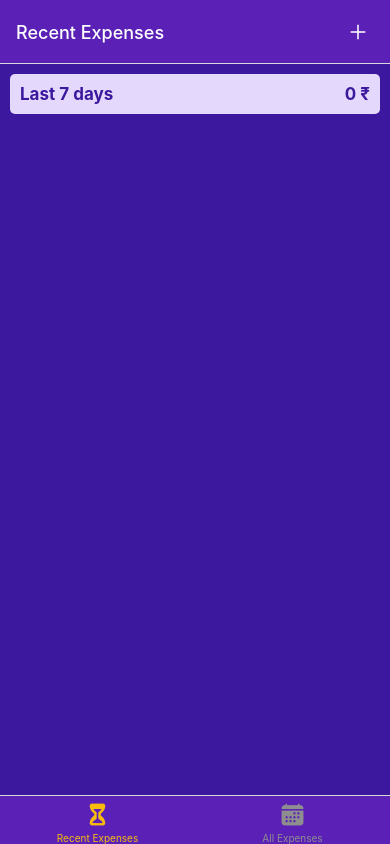
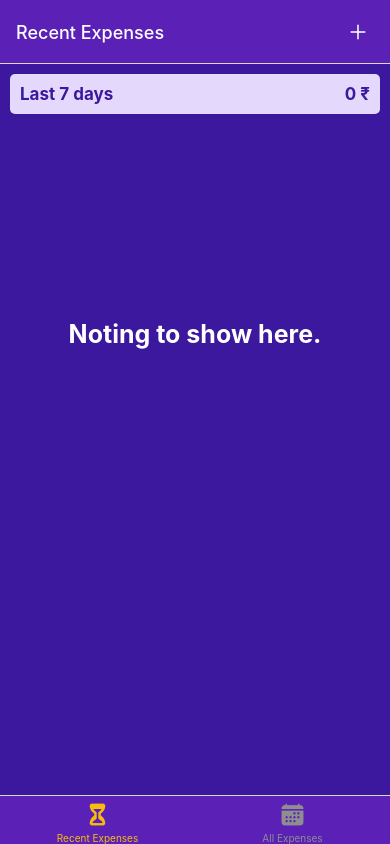
Before and after one commit to Armanai001/Expense_Tracker_app_React_Native, a React Native app: screen / in a window 390 px wide. Built offline with nearby package versions, Linux system fonts and the light colour scheme.

Commit message:
Adding some style

```diff
--- a/App.tsx
+++ b/App.tsx
@@ -54,7 +54,7 @@ function ExpenseOverview() {
 export default function App() {
     return (
         <>
-            <StatusBar style="auto"/>
+            <StatusBar style="light"/>
             <ExpenseContextProvider>
                 <NavigationContainer>
                     <Stack.Navigator screenOptions={{
--- a/src/components/ExpensesOutput/ExpensesList.tsx
+++ b/src/components/ExpensesOutput/ExpensesList.tsx
@@ -1,4 +1,4 @@
-import {FlatList, StyleSheet, View} from "react-native";
+import {FlatList, StyleSheet, Text, View} from "react-native";
 import ExpenseItem from "./ExpenseItem";
 
 type Expense = {
@@ -16,15 +16,28 @@ const renderExpensesItem = (itemData: { index: number, item: Expense }) => {
 
 export default function ExpensesList({expenses}: { expenses: Expense[] }) {
     return <View style={styles.container}>
-        <FlatList data={expenses}
-                  renderItem={renderExpensesItem}
-                  keyExtractor={(item) => item.id}
-        />
+        {
+            expenses.length !== 0 ? <FlatList data={expenses}
+                                              renderItem={renderExpensesItem}
+                                              keyExtractor={(item) => item.id}
+                /> :
+                <Text style={styles.emptyText}>Noting to show here.</Text>
+        }
+
     </View>
 }
 
 const styles = StyleSheet.create({
     container: {
-        flex: 1
+        flex: 1,
+    },
+    emptyText: {
+        color: 'white',
+        fontSize: 25,
+        textAlign: 'center',
+        flex: 1,
+        alignSelf: 'center',
+        marginTop: "50%",
+        fontWeight:'bold'
     }
 })
```
